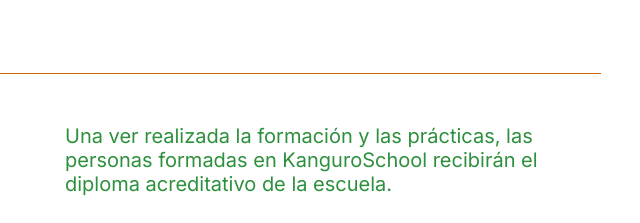
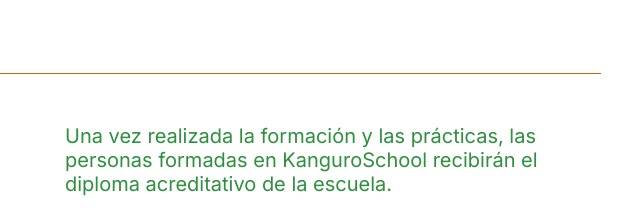
Before and after one commit to rubenmorgado/kanguroschoolv2, a plain HTML site: page formacion.html in a window 1280 px wide. Shown: the part 2067-2290 px from the top of the page, 639-1279 px from the left. Drawn offline with nearby package versions, Linux system fonts and the light colour scheme.

Commit message:
Update formacion.html

```diff
--- a/formacion.html
+++ b/formacion.html
@@ -172,7 +172,7 @@
 				<p>Seguro de responsabilidad civil y Certificado de delitos sexuales</p>
 			</div>
 			<div class="info-txt">
-				<p class="info-complementar">Una ver realizada la formación y las prácticas, las personas formadas en KanguroSchool recibirán el diploma  acreditativo de la escuela.</p>
+				<p class="info-complementar">Una vez realizada la formación y las prácticas, las personas formadas en KanguroSchool recibirán el diploma  acreditativo de la escuela.</p>
 				<p class="info-complementar">Finalizada la formación las personas formadas en la KanguroSchool podrán optar a la especialización.</p>
 			</div>
 		</article>
```
